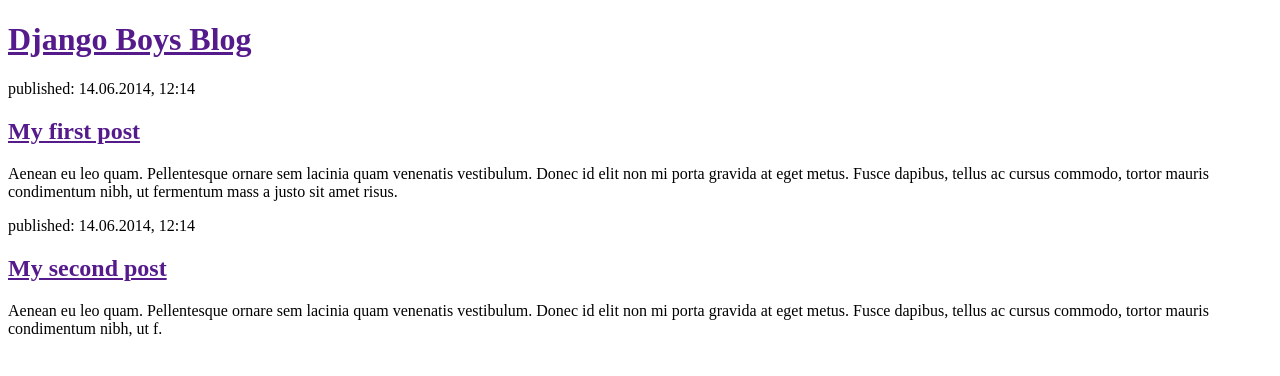
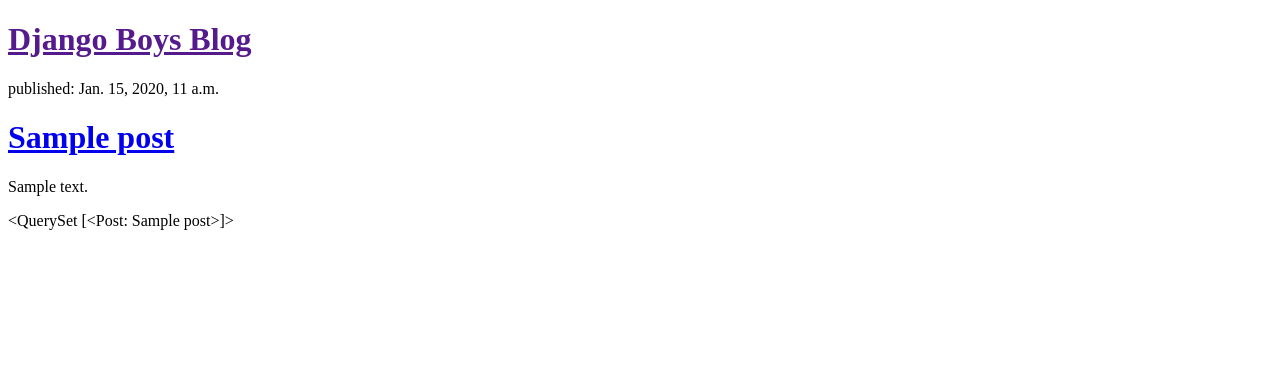
Before and after one commit to abitechcoder/my-first-blog, a Django app: template blog/templates/blog/post_list.html in a window 1280 px wide. Shown: the top 376 px of the page. Run offline with Django 3.2, Linux system fonts and the light colour scheme; the template is opened without the code that fills it: values that come from a table or form of the project are taken from there, others are empty; tables that the repository leaves empty hold one stand-in row (values such as "Sample post").

Commit message:
Modified templates to display posts from database.

```diff
--- a/blog/templates/blog/post_list.html
+++ b/blog/templates/blog/post_list.html
@@ -9,21 +9,14 @@
       <h1><a href="">Django Boys Blog</a></h1>
     </div>
 
-    <div>
-      <p>published: 14.06.2014, 12:14</p>
-      <h2><a href="">My first post</a></h2>
-      <p>Aenean eu leo quam. Pellentesque ornare sem lacinia quam venenatis
-        vestibulum. Donec id elit non mi porta gravida at eget metus. Fusce
-        dapibus, tellus ac cursus commodo, tortor mauris condimentum nibh, ut fermentum mass
-        a justo sit amet risus.</p>
-    </div>
-    <div>
-      <p>published: 14.06.2014, 12:14</p>
-      <h2><a href="">My second post</a></h2>
-      <p>Aenean eu leo quam. Pellentesque ornare sem lacinia quam venenatis
-        vestibulum. Donec id elit non mi porta gravida at eget metus. Fusce
-        dapibus, tellus ac cursus commodo, tortor mauris condimentum nibh, ut f.</p>
-    </div>
-    </div>
+      {% for post in posts %}
+      <div>
+        <p>published: {{ post.published_date }}</p>
+        <h1><a href="#">{{ post.title }}</a></h1>
+        <p>{{ post.text|linebreaksbr }}</p>
+      </div>
+          {{ posts }}
+      {% endfor %}
+
   </body>
 </html>
--- a/blog/views.py
+++ b/blog/views.py
@@ -1,5 +1,8 @@
 from django.shortcuts import render
+from django.utils import timezone
+from .models import Post
 
 # Create your views here.
 def post_list(request):
-    return render(request, 'blog/post_list.html', {})
+    posts = Post.objects.filter(title__contains="title").order_by('-published_date')
+    return render(request, 'blog/post_list.html', {'posts': posts})
```
